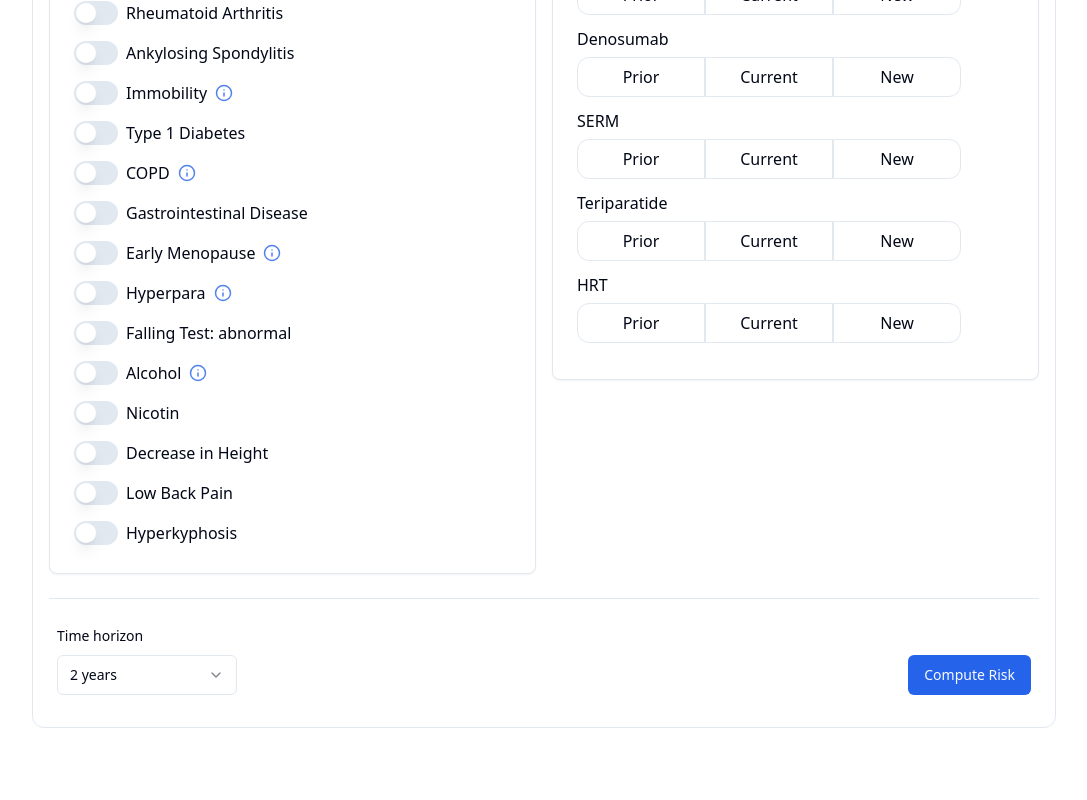
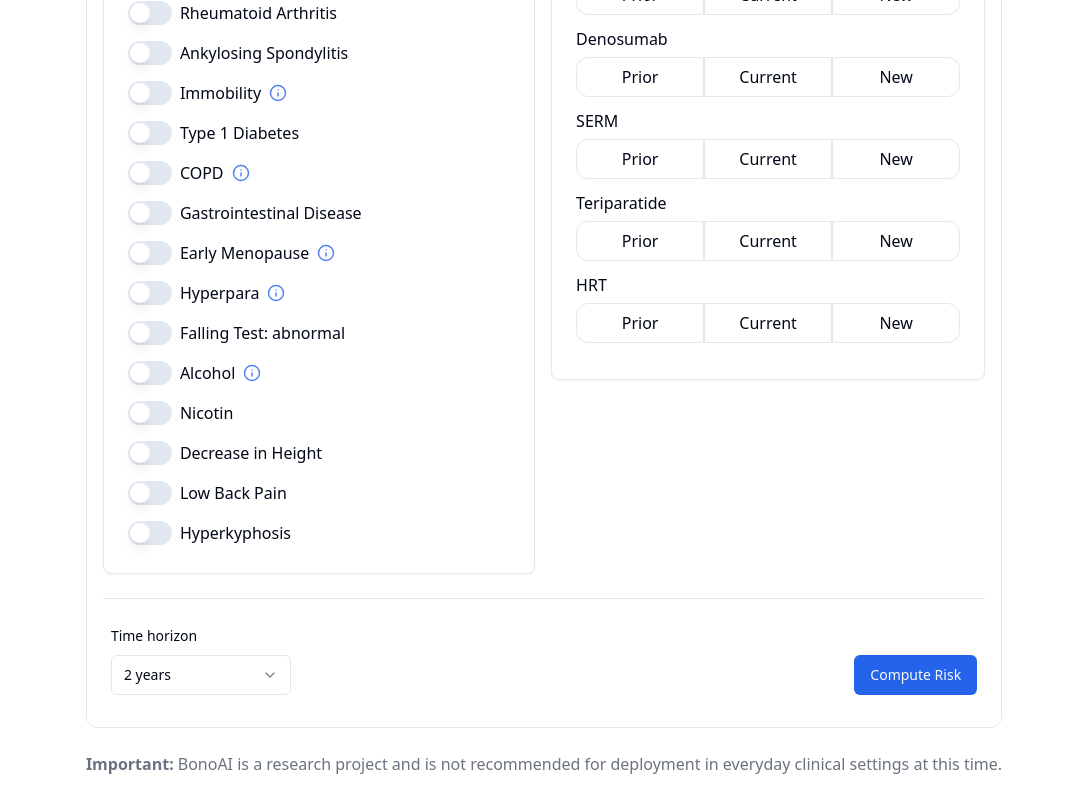
Before and after one commit to oliverkieran/fracture-risk-calculator, a React (Vite) app in the folder src/frontend/: page / in a window 1280 px wide. Shown: the part 742-1542 px from the top of the page, without its empty margins (96-1183 px from the left). Before the commit the page ends 1470 px from the top, so only its background shows below. Built offline with nearby package versions, Linux system fonts and the light colour scheme.

Commit message:
added research project note to the end of the page

```diff
--- a/src/frontend/src/components/InputForm/index.tsx
+++ b/src/frontend/src/components/InputForm/index.tsx
@@ -107,6 +107,7 @@ export function InputForm() {
   }
 
   return (
+    <div>
       <div className="border border-border rounded-xl w-full max-w-5xl p-4">
         <h1 className="text-3xl font-bold text-foreground py-4 lg:px-2">
           Fracture Risk Calculator
@@ -397,5 +398,13 @@ export function InputForm() {
           </form>
         </Form>
       </div>
+      <div className="flex justify-center my-6 text-gray-500 dark:text-gray-400">
+        <p className="font-bold mr-1">Important: </p>
+        <p>
+          BonoAI is a research project and is not recommended for deployment in
+          everyday clinical settings at this time.
+        </p>
+      </div>
+    </div>
   );
 }
```
Lines whose indentation alone changed are shown as unchanged.
